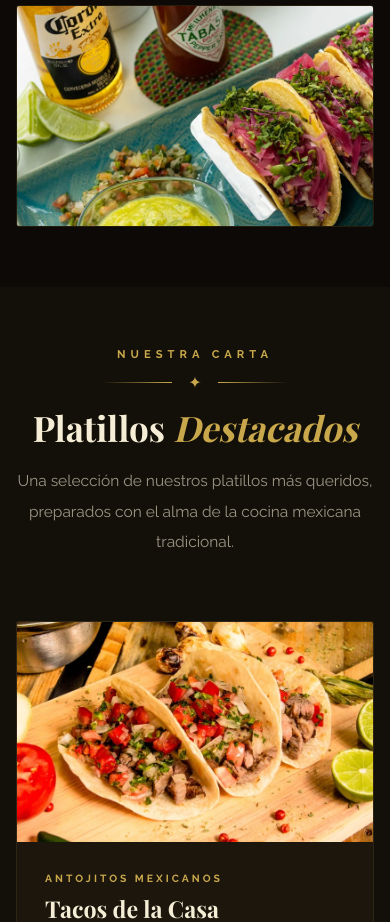
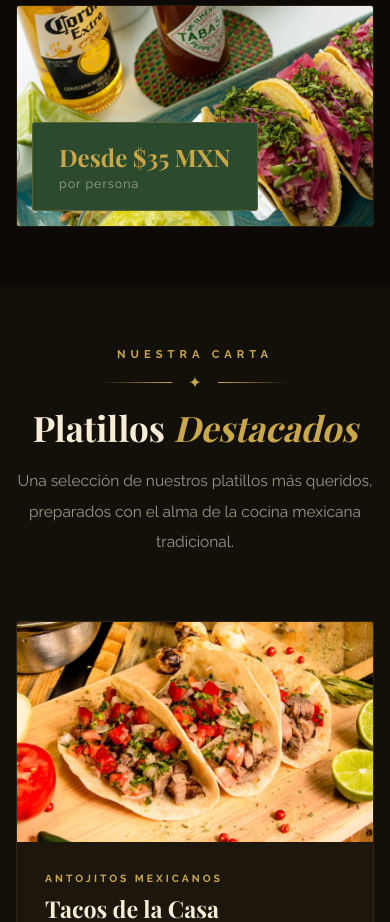
Before and after one commit to jobrochaoficial-coder/demo-hacienda, a plain HTML site: page index.html in a window 390 px wide. Shown: the part 1560-2482 px from the top of the page. Drawn offline with nearby package versions, Linux system fonts and the light colour scheme; a web font is replaced by a local one.

Commit message:
Add files via upload

```diff
--- a/index.html
+++ b/index.html
@@ -472,7 +472,7 @@
             .nosotros-text .section-tag, .nosotros-text .section-title { text-align: center; }
             .nosotros-body { text-align: center; }
             .pillars { justify-content: center; }
-            .nosotros-badge { display: none; }
+            .nosotros-badge { bottom: 16px; left: 16px; }
             .nosotros-img-frame img { height: 380px; }
             .menu-grid { grid-template-columns: 1fr 1fr; gap: 20px; }
             .menu-img { height: 220px; }
```
